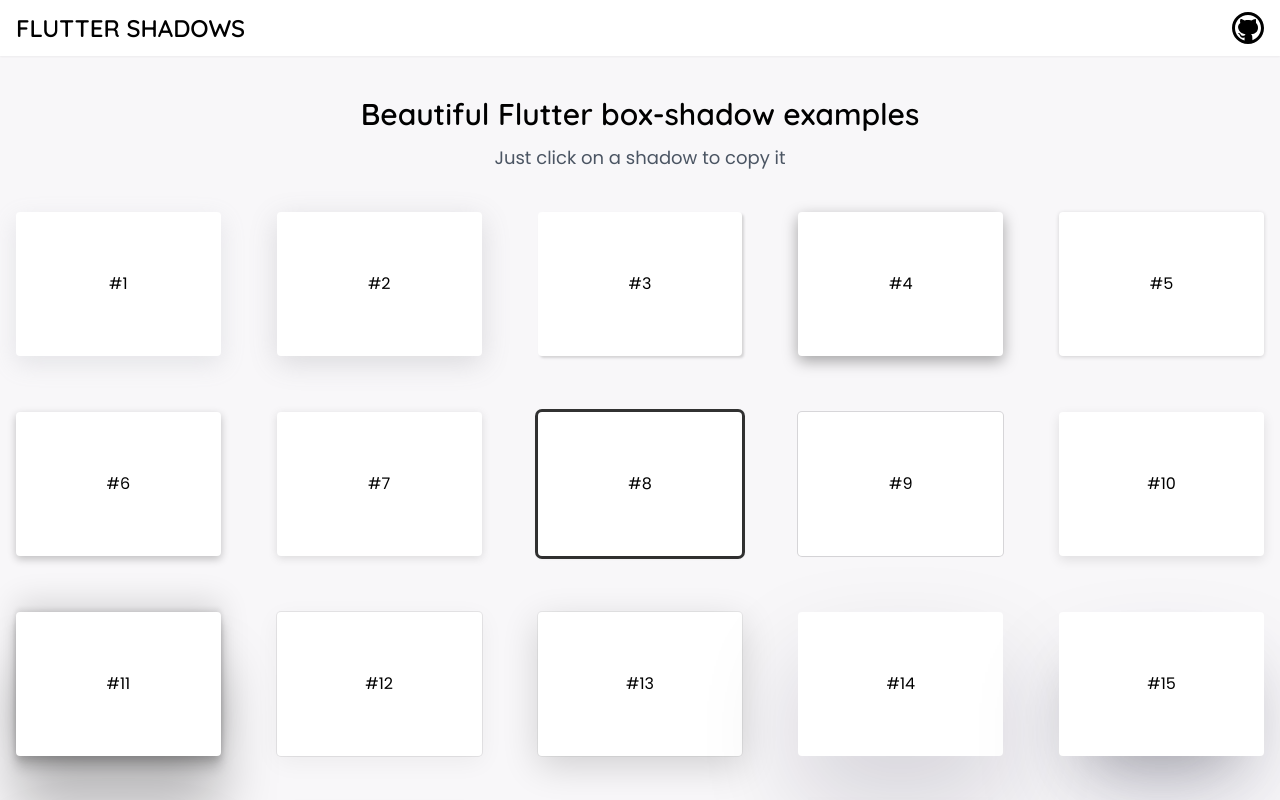
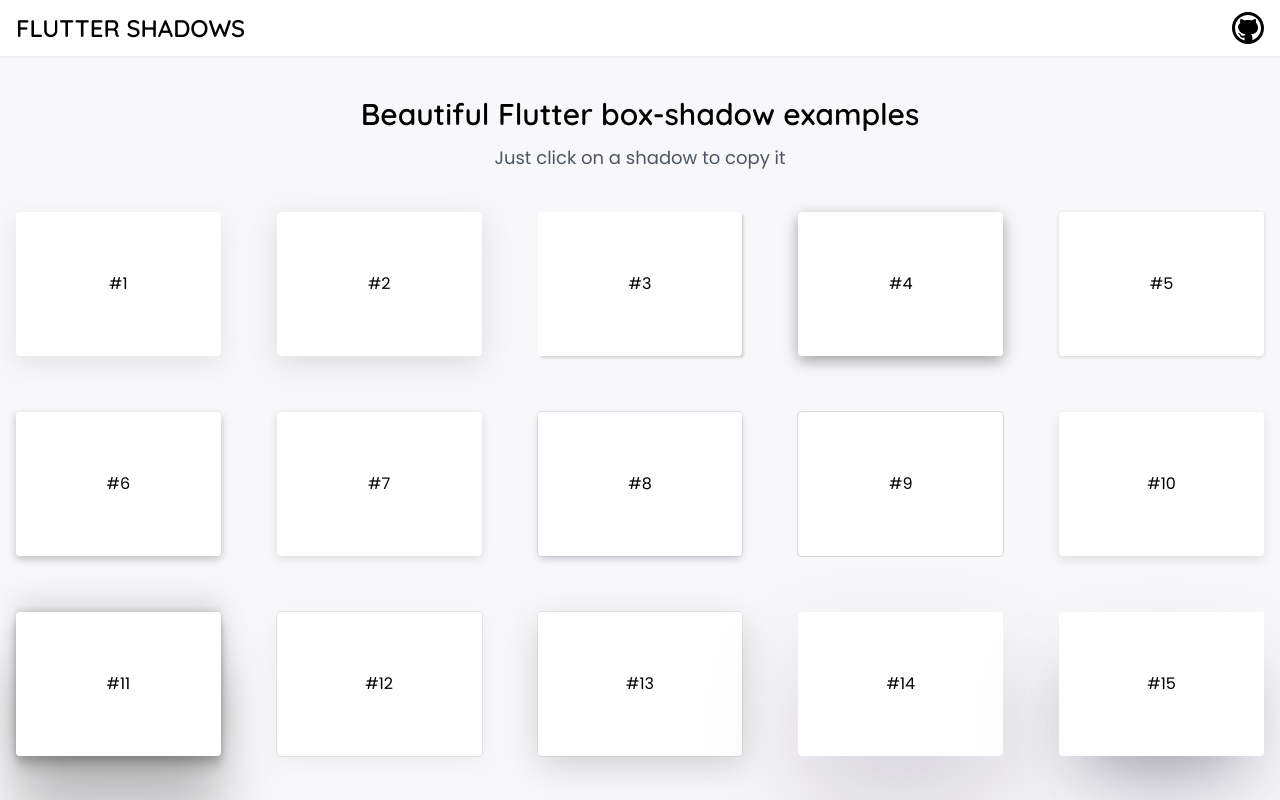
Before and after one commit to jeronasiedu/flutter-box-shadow-generator, a React (Vite) app: page / in a window 1280 px wide. Shown: the top 800 px of the page. Built offline with nearby package versions, Linux system fonts and the light colour scheme.

Commit message:
update a shadow

```diff
--- a/src/shadows.js
+++ b/src/shadows.js
@@ -8,7 +8,7 @@
   { shadow: 'rgba(99, 99, 99, 0.2) 0px 2px 8px 0px' },
   {
     shadow:
-      'rgba(0, 0, 0, 0.16) 0px 1px 4px 0px, rgba(51, 51, 51,1) 0px 0px 0px 3px',
+      'rgba(9, 30, 66, 0.25) 0px 4px 8px -2px, rgba(9, 30, 66, 0.08) 0px 0px 0px 1px',
   },
   {
     shadow:
```
